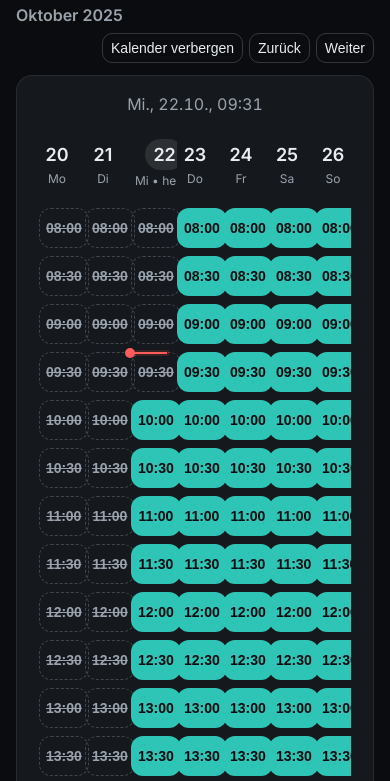
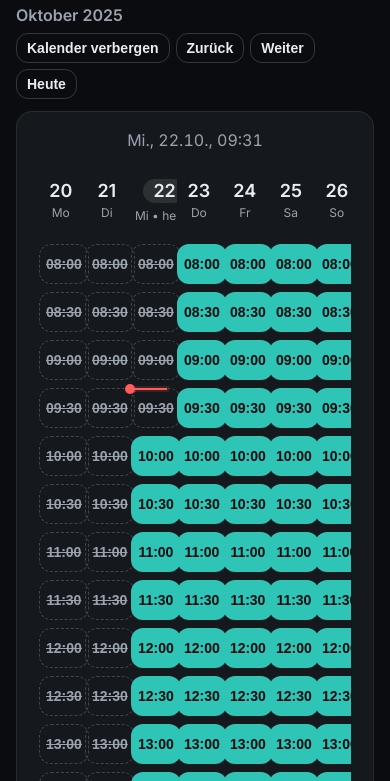
Before and after one commit to clemensjoe11-rgb/termin, a website: page public/index.html in a window 390 px wide. Shown: the part 52-833 px from the top of the page. Drawn offline with Linux system fonts and the light colour scheme.

Commit message:
Update index.html

```diff
--- a/public/index.html
+++ b/public/index.html
@@ -4,95 +4,111 @@
 <meta charset="utf-8"/>
 <meta name="viewport" content="width=device-width,initial-scale=1"/>
 <title>Termin buchen</title>
+<link rel="preconnect" href="https://fonts.gstatic.com" crossorigin>
 <link href="https://fonts.googleapis.com/css2?family=Inter:wght@400;600&display=swap" rel="stylesheet">
 <style>
-  :root{--brand:#2ec4b6;--brand-600:#26a79b;--bg:#0b0c0f;--card:#15181c;--text:#e8edf2;--muted:#9aa3ad;--danger:#ff5c5c}
+  :root{
+    --brand:#2ec4b6; --brand-600:#26a79b;
+    --bg:#0b0c0f; --card:#15181c; --text:#e8edf2; --muted:#9aa3ad; --danger:#ff5c5c;
+    --head-h:64px;
+  }
   *{box-sizing:border-box}
   html,body{height:100%}
-  body{margin:0;background:var(--bg);color:var(--text);font:16px/1.5 Inter,system-ui,Segoe UI,Arial;display:grid;place-items:start center;min-height:100svh}
-  .wrap{width:min(1100px,100%);padding:24px}
-  .header-bar{display:grid;grid-template-columns:1fr auto 1fr;align-items:center;margin-bottom:12px}
-  .header-bar h1{justify-self:start;font-size:22px;margin:0}
-  .month{justify-self:center;color:var(--muted);font-weight:600}
-  .controls{justify-self:end;display:flex;gap:8px}
-  button.ghost{background:transparent;border:1px solid rgba(255,255,255,.18);color:#e8edf2;padding:8px 12px;border-radius:10px;cursor:pointer}
+  body{
+    margin:0; background:var(--bg); color:var(--text);
+    font:16px/1.5 Inter,system-ui,Segoe UI,Arial;
+    display:grid; place-items:start center; min-height:100svh;
+  }
+  .wrap{width:min(1100px,100%); padding:24px}
+  /* Kopfzeile */
+  .header-bar{
+    display:grid; grid-template-columns:1fr auto 1fr; align-items:center; gap:12px; margin-bottom:12px;
+  }
+  .title{justify-self:start; font-size:22px; margin:0}
+  .month{justify-self:center; color:var(--muted); font-weight:600; text-align:center}
+  .controls{justify-self:end; display:flex; gap:8px; flex-wrap:wrap}
+  .ghost,.primary{
+    border-radius:12px; padding:8px 12px; cursor:pointer; font-weight:600;
+    border:1px solid rgba(255,255,255,.18); background:transparent; color:var(--text);
+  }
+  .primary{background:var(--brand); color:#0b0c0f; border:none}
+  .primary:hover{background:var(--brand-600)}
+  .ghost:focus,.primary:focus{outline:2px solid #fff; outline-offset:1px}
 
-  .card{background:var(--card);border:1px solid rgba(255,255,255,.08);border-radius:16px;padding:16px}
-  .clock{font-variant-numeric:tabular-nums;color:var(--muted);text-align:center;margin-bottom:10px}
+  .card{background:var(--card); border:1px solid rgba(255,255,255,.08); border-radius:16px; padding:16px}
+  .clock{font-variant-numeric:tabular-nums; color:var(--muted); text-align:center; margin-bottom:12px}
 
-  .collapsible{overflow:hidden;max-height:0;transition:max-height .35s ease}
+  /* Collapsible Kalender */
+  .collapsible{overflow:hidden; max-height:0; transition:max-height .35s ease}
   .collapsible.open{max-height:2000px}
+  .calendar-frame{padding:6px; overflow-x:auto}
 
-  /* Kalender */
-  .grid{display:grid;grid-template-columns:repeat(7,minmax(0,1fr));gap:14px}
-  .day{display:flex;flex-direction:column;gap:10px}
-
-  /* Fester Kopf + No-Wrap -> Slots bleiben gleich hoch */
-  :root{ --head-h:60px }
-  @media (max-width:700px){ :root{ --head-h:68px } }
-
+  /* Raster */
+  .grid{display:grid; grid-template-columns:repeat(7,minmax(0,1fr)); gap:14px}
+  .day{display:flex; flex-direction:column; gap:10px; min-width:140px}
   .head{
     height:var(--head-h);
-    display:grid;
-    align-content:center;
-    justify-items:center;
-    gap:2px;
-    padding:6px 4px;
+    display:grid; grid-auto-rows:min-content; align-content:center; justify-items:center; gap:4px;
+    padding:6px 4px; text-align:center;
   }
-  .dow{color:var(--muted);font-size:12px;white-space:nowrap}
-  .dnum{font-weight:600}
-  .today .head .dnum{background:rgba(255,255,255,.1);padding:2px 8px;border-radius:999px}
+  .dnum{font-weight:600; line-height:1; display:inline-grid; place-items:center; min-width:3ch}
+  .dow{color:var(--muted); font-size:12px; white-space:nowrap}
+  .today .dnum{background:rgba(255,255,255,.1); padding:3px 10px; border-radius:999px}
 
-  /* Slots */
-  .slots{display:grid;grid-auto-rows:44px;gap:10px;position:relative}
+  /* Slots: gleich hohe Zeilen, zentriert */
+  .slots{display:grid; grid-auto-rows:44px; gap:10px; position:relative}
   .slot{
-    width:100%;height:44px;display:grid;place-items:center;
-    border:1px dashed transparent;border-radius:14px;cursor:pointer;
-    background:var(--brand);color:#0b0c0f;font-weight:600;font-variant-numeric:tabular-nums;
+    width:100%; height:44px; display:grid; place-items:center; text-align:center;
+    border:1px dashed transparent; border-radius:14px; cursor:pointer;
+    background:var(--brand); color:#0b0c0f; font-weight:600; font-variant-numeric:tabular-nums;
   }
   .slot:hover{background:var(--brand-600)}
   .slot.selected{outline:2px solid #fff}
-  .slot.unavailable{background:transparent;border-color:rgba(255,255,255,.20);color:var(--muted);text-decoration:line-through;cursor:not-allowed}
+  .slot.unavailable{
+    background:transparent; border-color:rgba(255,255,255,.20);
+    color:var(--muted); text-decoration:line-through; cursor:not-allowed;
+  }
 
-  .now-line{position:absolute;left:0;right:0;height:2px;background:var(--danger);box-shadow:0 0 0 2px rgba(255,92,92,.15)}
-  .now-dot{position:absolute;width:10px;height:10px;border-radius:50%;background:var(--danger);left:-6px;transform:translateY(-4px)}
-
-  /* Rahmen/Scroll-Container fürs Raster */
-  .calendar-frame{padding:4px 6px;overflow-x:auto}
+  /* Jetzt-Linie */
+  .now-line{position:absolute; left:0; right:0; height:2px; background:var(--danger); box-shadow:0 0 0 2px rgba(255,92,92,.15)}
+  .now-dot{position:absolute; width:10px; height:10px; border-radius:50%; background:var(--danger); left:-6px; transform:translateY(-4px)}
 
   /* Formular */
-  .form{margin-top:16px;display:grid;grid-template-columns:repeat(3,1fr);gap:12px}
-  .form .full{grid-column:1/-1}
-  label{display:block;font-size:12px;color:var(--muted);margin-bottom:6px}
-  input{width:100%;padding:11px 12px;border-radius:10px;border:1px solid rgba(255,255,255,.14);background:#0f1215;color:var(--text)}
-  .row-end{display:flex;gap:12px;justify-content:flex-end;margin-top:6px}
-  button.primary{background:var(--brand);border:none;color:#0b0c0f;font-weight:600;padding:10px 14px;border-radius:10px;cursor:pointer}
-  button.primary:hover{background:#26a79b}
-  .hint{color:var(--muted);font-size:13px}
-  .ok{color:#3ddc97}.err{color:#ff6b6b}
+  .form{margin-top:16px; display:grid; grid-template-columns:repeat(3,1fr); gap:12px}
+  .form .full{grid-column:1 / -1}
+  label{display:block; font-size:12px; color:var(--muted); margin-bottom:6px}
+  input{
+    width:100%; padding:11px 12px; border-radius:10px;
+    border:1px solid rgba(255,255,255,.14); background:#0f1215; color:var(--text)
+  }
+  .row-end{display:flex; gap:12px; justify-content:flex-end; margin-top:6px}
+  .hint{color:var(--muted); font-size:13px}
+  .ok{color:#3ddc97} .err{color:#ff6b6b}
 
-  /* Responsive */
-  @media (max-width: 900px){
+  /* Responsiv */
+  @media (max-width:900px){
     .wrap{padding:16px}
-    .slot{height:42px;font-size:14px}
-    .slots{gap:8px;grid-auto-rows:42px}
-    .controls button{padding:6px 10px;font-size:14px}
+    .slot{height:42px; font-size:14px}
+    .slots{gap:8px; grid-auto-rows:42px}
+    .controls .ghost{padding:6px 10px; font-size:14px}
   }
-  @media (max-width: 700px){
-    .grid{grid-auto-flow:column;grid-auto-columns:86vw;overflow-x:auto;gap:10px;scroll-snap-type:x mandatory;-webkit-overflow-scrolling:touch}
-    .day{scroll-snap-align:start}
-    .head{position:sticky;top:0;background:var(--card);padding-bottom:6px;z-index:1}
+  @media (max-width:700px){
+    .grid{
+      grid-auto-flow:column; grid-auto-columns:86vw;
+      overflow-x:auto; gap:10px; scroll-snap-type:x mandatory; -webkit-overflow-scrolling:touch;
+    }
+    .day{scroll-snap-align:start; min-width:0}
+    .head{position:sticky; top:0; background:var(--card); z-index:1}
     .dnum{font-size:18px}
-    .slots{grid-auto-rows:40px;gap:8px}
-    .slot{height:40px;border-radius:12px}
-    .now-line{left:0;right:0}
+    .slots{grid-auto-rows:40px; gap:8px}
+    .slot{height:40px; border-radius:12px}
   }
-  @media (max-width: 480px){
+  @media (max-width:480px){
     .grid{grid-auto-columns:92vw}
-    .header-bar{grid-template-columns:1fr auto;grid-template-rows:auto auto;row-gap:6px}
-    .month{grid-column:1/-1;justify-self:start}
-    .controls{justify-self:end;gap:6px}
-    .controls .ghost{padding:6px 8px}
+    .header-bar{grid-template-columns:1fr auto; grid-template-rows:auto auto; row-gap:6px}
+    .month{grid-column:1 / -1; justify-self:start}
+    .controls{justify-self:end; gap:6px}
+    .ghost{padding:6px 8px}
     label{font-size:11px}
     input{padding:10px}
   }
@@ -101,43 +117,43 @@
 <body>
 <div class="wrap">
   <div class="header-bar">
-    <h1>Termine</h1>
+    <h1 class="title">Termine</h1>
     <div class="month" id="monthLabel">—</div>
     <div class="controls">
-      <button type="button" class="ghost" id="toggleCal" aria-expanded="true">Kalender verbergen</button>
-      <button type="button" class="ghost" id="prevWeek">Zurück</button>
-      <button type="button" class="ghost" id="nextWeek">Weiter</button>
+      <button class="ghost" id="toggleCal" aria-expanded="true">Kalender verbergen</button>
+      <button class="ghost" id="prevWeek" aria-label="Vorherige Woche">Zurück</button>
+      <button class="ghost" id="nextWeek" aria-label="Nächste Woche">Weiter</button>
+      <button class="ghost" id="jumpToday" aria-label="Zu heute springen">Heute</button>
     </div>
   </div>
 
   <div class="card">
     <div class="clock" id="liveClock">—:—</div>
 
-    <!-- Kalender mit Rahmen-Container -->
-    <div id="calendar" class="collapsible open">
+    <div id="calendar" class="collapsible open" aria-live="polite">
       <div class="calendar-frame">
-        <div class="grid" id="weekGrid" aria-live="polite"></div>
+        <div class="grid" id="weekGrid"></div>
       </div>
     </div>
 
-    <form id="bookForm" class="form" autocomplete="on" novalidate>
+    <form id="bookForm" class="form" novalidate>
       <div>
         <label for="first">Vorname</label>
-        <input id="first" name="first" required>
+        <input id="first" name="first" autocomplete="given-name" required>
       </div>
       <div>
         <label for="last">Nachname</label>
-        <input id="last" name="last" required>
+        <input id="last" name="last" autocomplete="family-name" required>
       </div>
       <div>
         <label for="email">E-Mail</label>
-        <input id="email" name="email" type="email" required>
+        <input id="email" name="email" type="email" autocomplete="email" required>
       </div>
       <div class="full">
         <div class="row-end">
           <button type="submit" class="primary">Bestätigen</button>
         </div>
-        <div id="msg" class="hint"></div>
+        <div id="msg" class="hint" role="status" aria-live="polite"></div>
       </div>
     </form>
   </div>
@@ -145,100 +161,178 @@
 
 <script>
 (()=>{
-  const SLOT_MINUTES=30, DAY_START="08:00", DAY_END="17:00", LOCALE="de-DE";
-  const booked=new Set(); let weekOffset=0, selectedTs=null;
+  // Konfiguration
+  const SLOT_MINUTES = 30;
+  const DAY_START = "08:00";
+  const DAY_END   = "17:00";
+  const LOCALE    = "de-DE";
 
-  const grid=document.getElementById("weekGrid");
-  const clock=document.getElementById("liveClock");
-  const prevBtn=document.getElementById("prevWeek");
-  const nextBtn=document.getElementById("nextWeek");
-  const toggleCalBtn=document.getElementById("toggleCal");
-  const calendar=document.getElementById("calendar");
-  const form=document.getElementById("bookForm");
-  const msg=document.getElementById("msg");
-  const monthLabel=document.getElementById("monthLabel");
+  // Simulierter Speicher nur im Client
+  const booked = new Set(); // Set<number> von Timestamps
 
-  toggleCalBtn.onclick=()=>{const open=calendar.classList.toggle("open");toggleCalBtn.setAttribute("aria-expanded",String(open));toggleCalBtn.textContent=open?"Kalender verbergen":"Kalender anzeigen";};
-  prevBtn.onclick=()=>{weekOffset-=1;renderWeek();};
-  nextBtn.onclick=()=>{weekOffset+=1;renderWeek();};
+  // State
+  let weekOffset = 0;
+  let selectedTs = null;
 
-  function tickClock(){const n=new Date();clock.textContent=n.toLocaleString(LOCALE,{weekday:'short',day:'2-digit',month:'2-digit',hour:'2-digit',minute:'2-digit'});}
+  // DOM
+  const grid = document.getElementById("weekGrid");
+  const monthLabel = document.getElementById("monthLabel");
+  const clock = document.getElementById("liveClock");
+  const toggleCalBtn = document.getElementById("toggleCal");
+  const prevBtn = document.getElementById("prevWeek");
+  const nextBtn = document.getElementById("nextWeek");
+  const jumpTodayBtn = document.getElementById("jumpToday");
+  const calendar = document.getElementById("calendar");
+  const form = document.getElementById("bookForm");
+  const msg  = document.getElementById("msg");
 
-  function monthText(weekStart){const end=addDays(weekStart,6);const same=weekStart.getMonth()===end.getMonth()&&weekStart.getFullYear()===end.getFullYear();return same?weekStart.toLocaleDateString(LOCALE,{month:'long',year:'numeric'}):`${weekStart.toLocaleDateString(LOCALE,{month:'long'})} / ${end.toLocaleDateString(LOCALE,{month:'long',year:'numeric'})}`;}
+  // Helpers Zeit
+  const toMin = hm => { const [h,m]=hm.split(":").map(Number); return h*60+m; };
+  const addDays = (d,n)=>{ const x=new Date(d); x.setDate(x.getDate()+n); return x; };
+  const startOfWeek = d => { const x=new Date(d); const w=(x.getDay()+6)%7; x.setDate(x.getDate()-w); x.setHours(0,0,0,0); return x; };
+  const times = (start,end,step) => {
+    const out=[]; const s=toMin(start), e=toMin(end);
+    for(let m=s; m<e; m+=step){
+      out.push(`${String(Math.floor(m/60)).padStart(2,"0")}:${String(m%60).padStart(2,"0")}`);
+    }
+    return out;
+  };
+  const tsFor = (date,hm) => { const [h,m]=hm.split(":").map(Number); const x=new Date(date); x.setHours(h,m,0,0); return x.getTime(); };
+  const monthText = weekStart => {
+    const end = addDays(weekStart,6);
+    const same = weekStart.getMonth()===end.getMonth() && weekStart.getFullYear()===end.getFullYear();
+    return same
+      ? weekStart.toLocaleDateString(LOCALE,{month:'long',year:'numeric'})
+      : `${weekStart.toLocaleDateString(LOCALE,{month:'long'})} / ${end.toLocaleDateString(LOCALE,{month:'long',year:'numeric'})}`;
+  };
 
-  function times(start,end,step){const out=[];const[sh,sm]=start.split(":").map(Number);const[eh,em]=end.split(":").map(Number);for(let m=sh*60+sm;m<eh*60+em;m+=step){out.push(`${String(Math.floor(m/60)).padStart(2,"0")}:${String(m%60).padStart(2,"0")}`);}return out;}
-  function startOfWeek(d){const x=new Date(d);const w=(x.getDay()+6)%7;x.setDate(x.getDate()-w);x.setHours(0,0,0,0);return x;}
-  function addDays(d,n){const x=new Date(d);x.setDate(x.getDate()+n);return x;}
-  function tsFor(date,hm){const[h,m]=hm.split(":").map(Number);const x=new Date(date);x.setHours(h,m,0,0);return x.getTime();}
-  function toMin(hm){const[h,m]=hm.split(":").map(Number);return h*60+m;}
+  // UI Events
+  toggleCalBtn.onclick = ()=>{
+    const open = calendar.classList.toggle("open");
+    toggleCalBtn.setAttribute("aria-expanded", String(open));
+    toggleCalBtn.textContent = open ? "Kalender verbergen" : "Kalender anzeigen";
+  };
+  prevBtn.onclick = ()=>{ weekOffset -= 1; renderWeek(); };
+  nextBtn.onclick = ()=>{ weekOffset += 1; renderWeek(); };
+  jumpTodayBtn.onclick = ()=>{ weekOffset = 0; renderWeek(); focusToday(); };
 
+  // Uhr
+  function tickClock(){
+    const n = new Date();
+    clock.textContent = n.toLocaleString(LOCALE,{weekday:'short', day:'2-digit', month:'2-digit', hour:'2-digit', minute:'2-digit'});
+  }
+
+  // Render
   function renderWeek(){
-    const keepLeft = grid.scrollLeft;
-    grid.innerHTML="";
-    const nowTs=Date.now();
-    const base=startOfWeek(new Date());
-    const weekStart=addDays(base,weekOffset*7);
-    monthLabel.textContent=monthText(weekStart);
-    const tlist=times(DAY_START,DAY_END,SLOT_MINUTES);
+    const keepScroll = grid.parentElement.parentElement.scrollLeft; // calendar-frame -> wrapper
+    grid.innerHTML = "";
+
+    const nowTs = Date.now();
+    const base = startOfWeek(new Date());
+    const weekStart = addDays(base, weekOffset*7);
+    monthLabel.textContent = monthText(weekStart);
+    const tlist = times(DAY_START, DAY_END, SLOT_MINUTES);
 
     for(let i=0;i<7;i++){
-      const day=addDays(weekStart,i);
-      const isToday=day.toDateString()===new Date().toDateString();
+      const day = addDays(weekStart,i);
+      const isToday = day.toDateString() === new Date().toDateString();
 
-      const col=document.createElement("div"); col.className="day"+(isToday?" today":"");
-      const head=document.createElement("div"); head.className="head";
-      head.innerHTML=`<div class="dnum">${day.toLocaleDateString(LOCALE,{day:'2-digit'})}</div>
-                      <div class="dow">${day.toLocaleDateString(LOCALE,{weekday:'short'})}${isToday?' • heute':''}</div>`;
+      const col = document.createElement("div");
+      col.className = "day" + (isToday ? " today" : "");
+
+      const head = document.createElement("div");
+      head.className = "head";
+      head.innerHTML = `
+        <div class="dnum">${day.toLocaleDateString(LOCALE,{day:'2-digit'})}</div>
+        <div class="dow">${day.toLocaleDateString(LOCALE,{weekday:'short'})}${isToday?' • heute':''}</div>`;
       col.appendChild(head);
 
-      const list=document.createElement("div"); list.className="slots"; col.appendChild(list);
+      const list = document.createElement("div");
+      list.className = "slots";
+      col.appendChild(list);
 
       for(const t of tlist){
-        const ts=tsFor(day,t), when=new Date(ts);
-        const inPast=ts<nowTs, isBooked=booked.has(ts);
-        const btn=document.createElement("button");
-        btn.type="button"; btn.textContent=t; btn.className="slot";
-        if (selectedTs === ts) btn.classList.add("selected");
-        if(inPast||isBooked){btn.disabled=true;btn.classList.add("unavailable");}
-        btn.onclick=()=>{document.querySelectorAll(".slot.selected").forEach(b=>b.classList.remove("selected"));btn.classList.add("selected");selectedTs=ts;msg.innerHTML=`Ausgewählt: <span class="ok">${when.toLocaleString(LOCALE,{weekday:'short',day:'2-digit',month:'2-digit',hour:'2-digit',minute:'2-digit'})}</span>`;};
+        const ts = tsFor(day,t);
+        const when = new Date(ts);
+        const inPast = ts < nowTs;
+        const isBooked = booked.has(ts);
+
+        const btn = document.createElement("button");
+        btn.type = "button";
+        btn.textContent = t;
+        btn.className = "slot";
+        if(selectedTs === ts) btn.classList.add("selected");
+        if(inPast || isBooked){
+          btn.disabled = true;
+          btn.classList.add("unavailable");
+        }
+        btn.onclick = ()=>{
+          document.querySelectorAll(".slot.selected").forEach(b=>b.classList.remove("selected"));
+          btn.classList.add("selected");
+          selectedTs = ts;
+          msg.innerHTML = `Ausgewählt: <span class="ok">${when.toLocaleString(LOCALE,{weekday:'short', day:'2-digit', month:'2-digit', hour:'2-digit', minute:'2-digit'})}</span>`;
+        };
         list.appendChild(btn);
       }
 
       if(isToday) requestAnimationFrame(()=>positionNowLine(list));
       grid.appendChild(col);
     }
-    grid.scrollLeft = keepLeft;
+
+    grid.parentElement.parentElement.scrollLeft = keepScroll;
   }
 
+  // Jetzt-Linie exakt zwischen Slots
   function positionNowLine(slotsEl){
-    const startM=toMin(DAY_START), endM=toMin(DAY_END);
-    const now=new Date(); const nowM=now.getHours()*60+now.getMinutes();
-    if(nowM<startM||nowM>endM){removeNow(slotsEl);return;}
-    const frac=(nowM-startM)/(endM-startM); const y=frac*(slotsEl.scrollHeight-2);
-    let line=slotsEl.querySelector(".now-line"); let dot=slotsEl.querySelector(".now-dot");
-    if(!line){line=document.createElement("div");line.className="now-line";slotsEl.appendChild(line);}
-    if(!dot){dot=document.createElement("div");dot.className="now-dot";slotsEl.appendChild(dot);}
-    line.style.top=`${y}px`; dot.style.top=`${y}px`;
+    const startM = toMin(DAY_START), endM = toMin(DAY_END);
+    const now = new Date(); const nowM = now.getHours()*60 + now.getMinutes();
+    if(nowM < startM || nowM > endM){ removeNow(slotsEl); return; }
+
+    const frac = (nowM - startM) / (endM - startM);
+    const y = frac * (slotsEl.scrollHeight - 2);
+
+    let line = slotsEl.querySelector(".now-line");
+    let dot  = slotsEl.querySelector(".now-dot");
+    if(!line){ line=document.createElement("div"); line.className="now-line"; slotsEl.appendChild(line); }
+    if(!dot){  dot =document.createElement("div");  dot.className="now-dot";  slotsEl.appendChild(dot); }
+    line.style.top = `${y}px`;
+    dot.style.top  = `${y}px`;
   }
-  function removeNow(el){el.querySelectorAll(".now-line,.now-dot").forEach(n=>n.remove());}
-  function heartbeat(){tickClock();renderWeek();}
+  function removeNow(el){ el.querySelectorAll(".now-line,.now-dot").forEach(n=>n.remove()); }
+  function heartbeat(){ tickClock(); renderWeek(); }
 
+  // Heute fokussieren (mobil hilfreich)
+  function focusToday(){
+    const todayCol = document.querySelector(".day.today");
+    if(!todayCol) return;
+    todayCol.scrollIntoView({behavior:"smooth", inline:"center", block:"nearest"});
+  }
+
+  // Formular
   form.addEventListener("submit",(e)=>{
-    e.preventDefault(); msg.textContent="";
-    const first=form.first.value.trim(), last=form.last.value.trim(), email=form.email.value.trim();
-    if(selectedTs==null){msg.innerHTML='<span class="err">Bitte Termin wählen.</span>';return;}
-    if(!first||!last){msg.innerHTML='<span class="err">Vor- und Nachname angeben.</span>';return;}
-    if(!/^[^\s@]+@[^\s@]+\.[^\s@]+$/.test(email)){msg.innerHTML='<span class="err">E-Mail ungültig.</span>';return;}
-    booked.add(selectedTs); renderWeek(); msg.innerHTML='<span class="ok">Vorgemerkt. Bestätigung folgt per E-Mail.</span>'; form.reset();
+    e.preventDefault();
+    msg.textContent = "";
+    const first = form.first.value.trim();
+    const last  = form.last.value.trim();
+    const email = form.email.value.trim();
+    if(selectedTs == null){ msg.innerHTML = '<span class="err">Bitte Termin wählen.</span>'; return; }
+    if(!first || !last){ msg.innerHTML = '<span class="err">Vor- und Nachname angeben.</span>'; return; }
+    if(!/^[^\s@]+@[^\s@]+\.[^\s@]+$/.test(email)){ msg.innerHTML = '<span class="err">E-Mail ungültig.</span>'; return; }
+
+    booked.add(selectedTs);
+    renderWeek();
+    msg.innerHTML = '<span class="ok">Vorgemerkt. Bestätigung folgt per E-Mail.</span>';
+    form.reset();
   });
 
-  window.addEventListener('resize', () => {
-    const todaySlots = document.querySelector('.day.today .slots');
-    if (todaySlots) positionNowLine(todaySlots);
+  // Init
+  tickClock(); renderWeek(); focusToday();
+  setInterval(heartbeat, 30000);
+  setInterval(tickClock, 1000);
+  addEventListener("resize", ()=>{
+    const todaySlots = document.querySelector(".day.today .slots");
+    if(todaySlots) positionNowLine(todaySlots);
   });
-
-  tickClock(); renderWeek();
-  setInterval(heartbeat,30000); setInterval(tickClock,1000);
 })();
 </script>
 </body>
```
